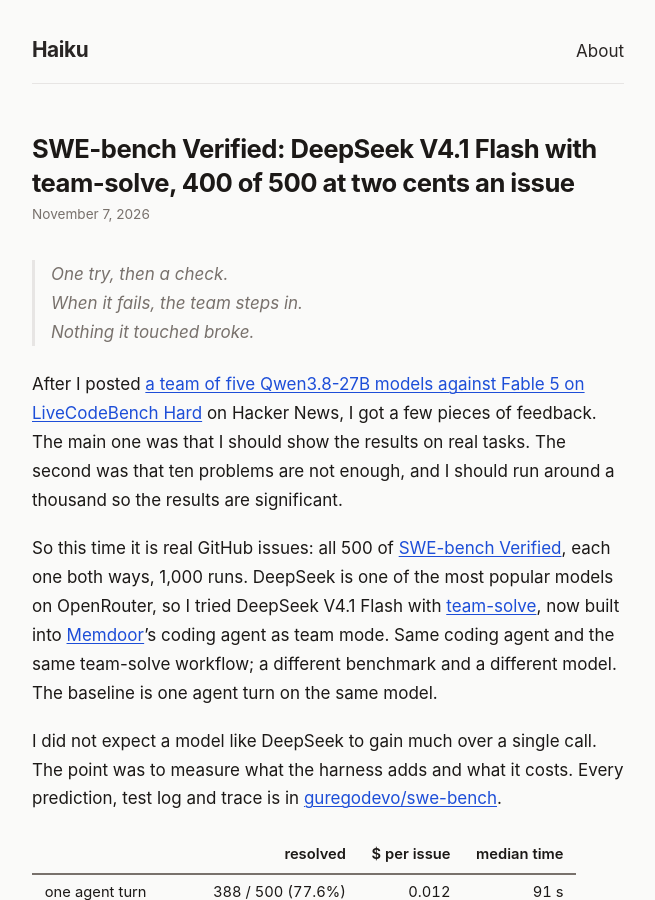
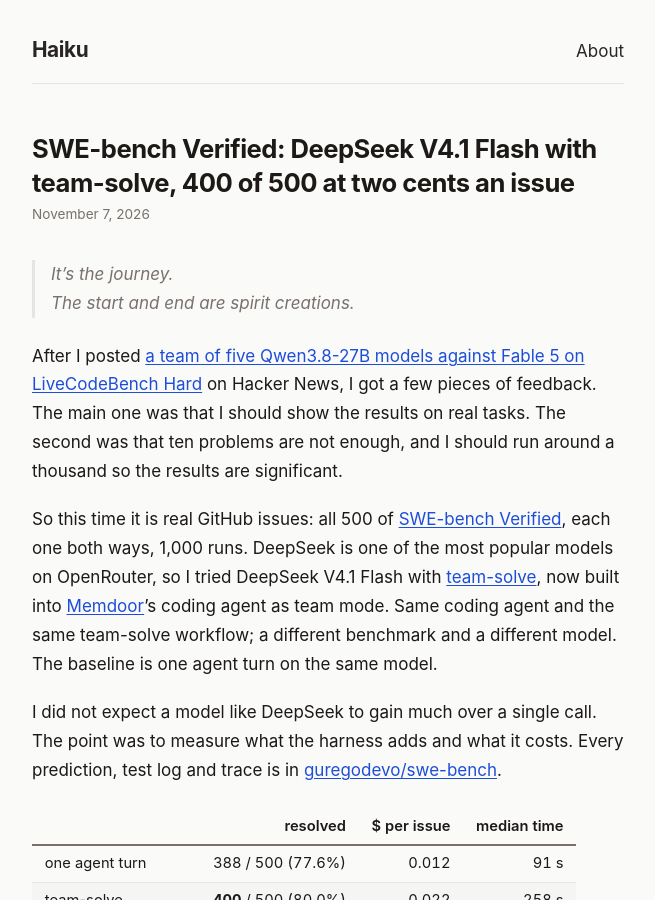
Before and after one commit to guregodevo/guregodevo.github.io, a Jekyll site: the page built from _posts/2026-11-07-swe-bench-verified-deepseek-team-solve.md, in a window 1280 px wide and 900 px high. Shown: the whole window, without its empty margins (312-967 px from the left). Built offline with Jekyll 4.4.1, drawn with Linux system fonts in a browser that asks for light colours.

Commit message:
The SWE-bench post opens with the journey (#3)

```diff
--- a/_posts/2026-11-07-swe-bench-verified-deepseek-team-solve.md
+++ b/_posts/2026-11-07-swe-bench-verified-deepseek-team-solve.md
@@ -4,9 +4,8 @@
 date: 2026-11-07
 ---
 
-> One try, then a check.<br>
-> When it fails, the team steps in.<br>
-> Nothing it touched broke.
+> It's the journey.<br>
+> The start and end are spirit creations.
 
 After I posted [a team of five Qwen3.8-27B models against Fable 5 on LiveCodeBench Hard](https://news.ycombinator.com/item?id=50320995) on Hacker News, I got a few pieces of feedback. The main one was that I should show the results on real tasks. The second was that ten problems are not enough, and I should run around a thousand so the results are significant.
 
```
